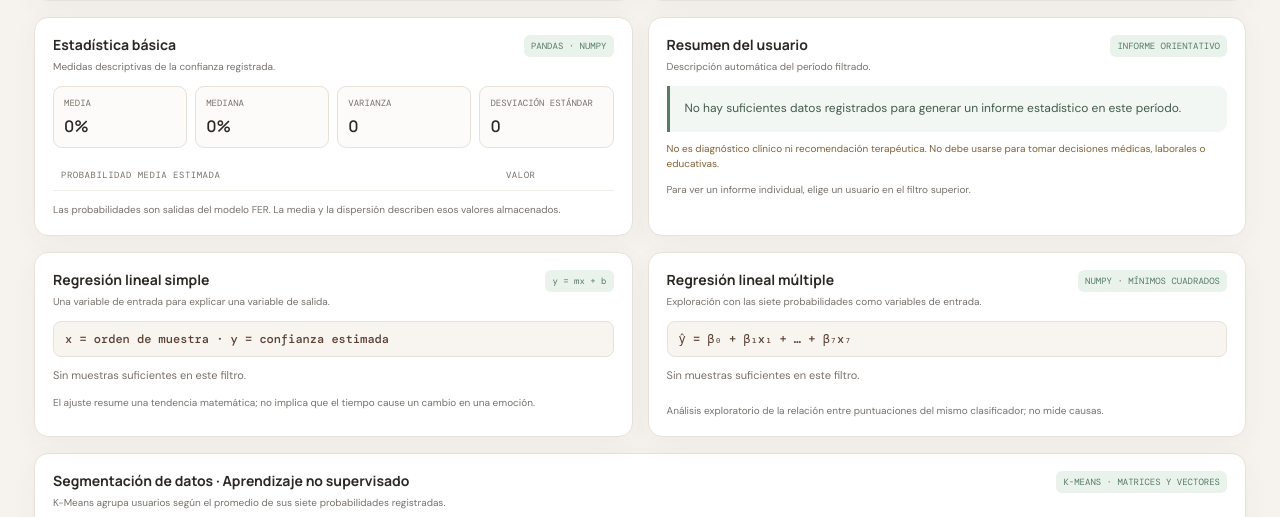
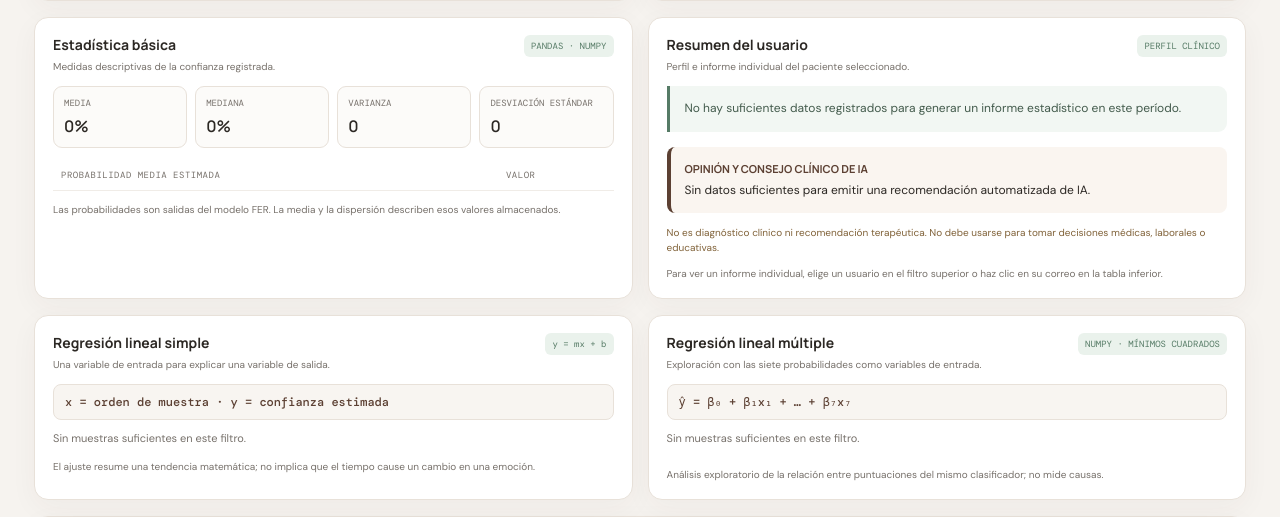
Before and after one commit to droidfnf/expresiones-faciales-online, a Flask app: page /admin/panel in a window 1280 px wide. Shown: the part 667-1184 px from the top of the page. Run offline with Flask 3, Linux system fonts and the light colour scheme; the visitor is signed in with stand-in values (Sample User, id 1); data that the repository does not hold is empty.

Commit message:
Enhance user summary section with AI insights
Added user summary section with AI recommendations and profile display.

```diff
--- a/templates/admin_panel.html
+++ b/templates/admin_panel.html
@@ -37,8 +37,37 @@
     </section>
     <section class="two-col">
       <article class="panel"><div class="panel-title"><div><h2>Estadística básica</h2><p>Medidas descriptivas de la confianza registrada.</p></div><span class="tag">PANDAS · NUMPY</span></div><div class="stats-grid"><div class="stat"><span>Media</span><strong id="statMean">—</strong></div><div class="stat"><span>Mediana</span><strong id="statMedian">—</strong></div><div class="stat"><span>Varianza</span><strong id="statVariance">—</strong></div><div class="stat"><span>Desviación estándar</span><strong id="statStd">—</strong></div></div><table class="prob-table"><thead><tr><th>Probabilidad media estimada</th><th>Valor</th></tr></thead><tbody id="probabilityTable"></tbody></table><p class="footnote">Las probabilidades son salidas del modelo FER. La media y la dispersión describen esos valores almacenados.</p></article>
-      <article class="panel"><div class="panel-title"><div><h2>Resumen del usuario</h2><p>Descripción automática del período filtrado.</p></div><span class="tag">INFORME ORIENTATIVO</span></div><div class="report" id="userReport">Selecciona un usuario para generar su resumen estadístico individual.</div><div class="report-warning">No es diagnóstico clínico ni recomendación terapéutica. No debe usarse para tomar decisiones médicas, laborales o educativas.</div><p class="footnote">Para ver un informe individual, elige un usuario en el filtro superior.</p></article>
+
+      <!-- SECCIÓN RESUMEN DEL USUARIO CON FOTO AMPLIADA Y RECOMENDACIÓN DE IA -->
+      <article class="panel">
+        <div class="panel-title">
+          <div><h2>Resumen del usuario</h2><p>Perfil e informe individual del paciente seleccionado.</p></div>
+          <span class="tag">PERFIL CLÍNICO</span>
+        </div>
+
+        <!-- Tarjeta de foto de referencia ampliada -->
+        <div id="userProfileCard" style="display: none; align-items: center; gap: 18px; background: #fcfbf9; border: 1.5px solid var(--line); border-radius: 16px; padding: 16px; margin-bottom: 15px; box-shadow: 0 4px 15px rgba(78, 54, 41, 0.05);">
+          <img id="userProfileImg" src="" alt="Foto de registro" style="width: 90px; height: 90px; border-radius: 50%; object-fit: cover; border: 3px solid var(--brown); box-shadow: 0 4px 10px rgba(0,0,0,0.1);">
+          <div>
+            <span style="font: 700 9px 'DM Mono', monospace; color: var(--green); text-transform: uppercase; letter-spacing: 1px; display: block; margin-bottom: 3px;">Paciente Seleccionado</span>
+            <strong id="profileEmail" style="font-family: Manrope, sans-serif; font-size: 15px; display: block; color: var(--ink); margin-bottom: 4px;">—</strong>
+            <span style="font-size: 12px; color: var(--muted);" id="profileDetails">—</span>
+          </div>
+        </div>
+
+        <div class="report" id="userReport">Selecciona un usuario para generar su resumen estadístico individual.</div>
+
+        <!-- Contenedor para la Opinión y Consejo Clínico de IA -->
+        <div style="margin-top: 15px; background: #faf5f0; border-left: 4px solid var(--brown); padding: 14px; border-radius: 8px;">
+          <strong style="font-family: Manrope, sans-serif; font-size: 11px; color: var(--brown); text-transform: uppercase; display: block; margin-bottom: 5px;"> Opinión y Consejo Clínico de IA</strong>
+          <p id="aiRecommendationText" style="margin: 0; font-size: 12px; line-height: 1.5; color: var(--ink);">Selecciona un filtro o usuario para ver la recomendación automatizada.</p>
+        </div>
+
+        <div class="report-warning" style="margin-top: 12px;">No es diagnóstico clínico ni recomendación terapéutica. No debe usarse para tomar decisiones médicas, laborales o educativas.</div>
+        <p class="footnote">Para ver un informe individual, elige un usuario en el filtro superior o haz clic en su correo en la tabla inferior.</p>
+      </article>
     </section>
+
     <section class="model-grid">
       <article class="model-card"><div class="panel-title"><div><h2>Regresión lineal simple</h2><p>Una variable de entrada para explicar una variable de salida.</p></div><span class="tag">y = mx + b</span></div><div class="formula">x = orden de muestra · y = confianza estimada</div><div class="model-result" id="simpleRegression">Calculando con los registros seleccionados…</div><p class="footnote">El ajuste resume una tendencia matemática; no implica que el tiempo cause un cambio en una emoción.</p></article>
       <article class="model-card"><div class="panel-title"><div><h2>Regresión lineal múltiple</h2><p>Exploración con las siete probabilidades como variables de entrada.</p></div><span class="tag">NUMPY · MÍNIMOS CUADRADOS</span></div><div class="formula">ŷ = β₀ + β₁x₁ + … + β₇x₇</div><div class="model-result" id="multipleRegression">Calculando con los registros seleccionados…</div><div class="coef-list" id="coefficients"></div><p class="footnote">Análisis exploratorio de la relación entre puntuaciones del mismo clasificador; no mide causas.</p></article>
```
